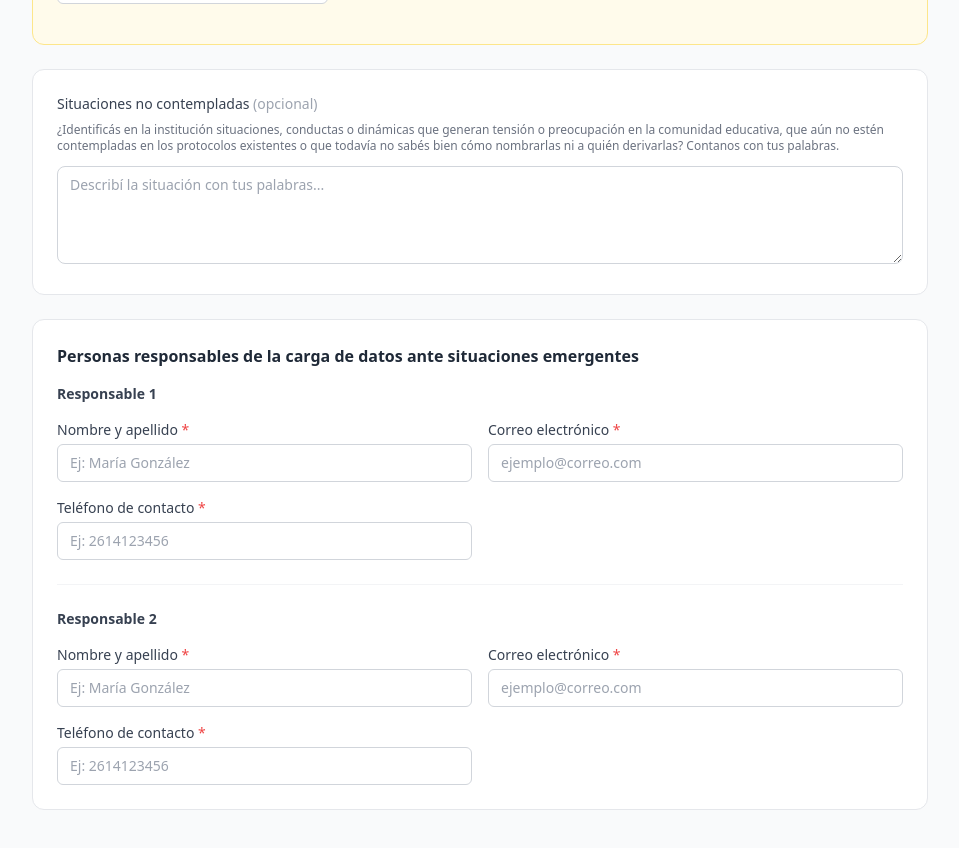
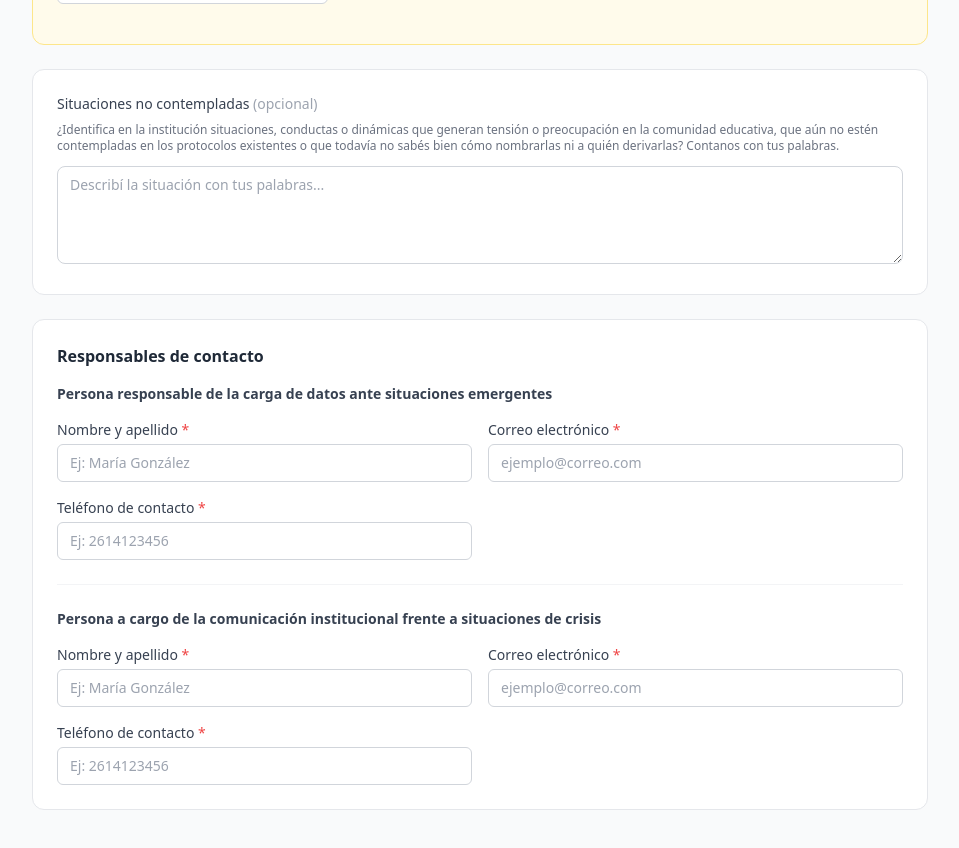
Before and after one commit to JeronimoCortez/formularios-relevamiento-dae, a Next.js app: page /adultos-form in a window 1280 px wide. Shown: the part 1920-2768 px from the top of the page, without its empty margins (160-1119 px from the left). Built offline with nearby package versions, Linux system fonts and the light colour scheme.

Commit message:
Modifica encabezados y nombres de responsables

```diff
--- a/app/adultos-form/page.tsx
+++ b/app/adultos-form/page.tsx
@@ -111,7 +111,7 @@ export default function FormularioAdultos() {
                 <span className="text-gray-400 font-normal">(opcional)</span>
               </label>
               <p className="text-xs text-gray-500 mb-3">
-                ¿Identificás en la institución situaciones, conductas o
+                ¿Identifica en la institución situaciones, conductas o
                 dinámicas que generan tensión o preocupación en la comunidad
                 educativa, que aún no estén contempladas en los protocolos
                 existentes o que todavía no sabés bien cómo nombrarlas ni a
--- a/app/components/ResponsableContacto.tsx
+++ b/app/components/ResponsableContacto.tsx
@@ -2,6 +2,11 @@
 import { useFormContext } from "react-hook-form";
 
 type ResponsableField = "responsable1" | "responsable2";
+
+const LABELS: Record<1 | 2, string> = {
+  1: "Persona responsable de la carga de datos ante situaciones emergentes",
+  2: "Persona a cargo de la comunicación institucional frente a situaciones de crisis",
+};
 
 function ResponsableBlock({ index }: { index: 1 | 2 }) {
   const field: ResponsableField = `responsable${index}`;
@@ -15,7 +20,7 @@ function ResponsableBlock({ index }: { index: 1 | 2 }) {
   return (
     <div className="space-y-4">
       <h4 className="text-sm font-semibold text-gray-700">
-        Responsable {index}
+        {LABELS[index]}
       </h4>
 
       <div className="grid grid-cols-1 md:grid-cols-2 gap-4">
@@ -87,7 +92,7 @@ export function ResponsablesContacto() {
   return (
     <section className="bg-white border border-gray-200 rounded-xl p-6 mb-6">
       <h3 className="text-base font-semibold text-gray-800 mb-4">
-        Personas responsables de la carga de datos ante situaciones emergentes
+        Responsables de contacto
       </h3>
 
       <div className="space-y-6">
--- a/app/primaria-form/page.tsx
+++ b/app/primaria-form/page.tsx
@@ -107,7 +107,7 @@ export default function FormularioPrimaria() {
                 <span className="text-gray-400 font-normal">(opcional)</span>
               </label>
               <p className="text-xs text-gray-500 mb-3">
-                ¿Identificás en la institución situaciones, conductas o
+                ¿Identifica en la institución situaciones, conductas o
                 dinámicas que generan tensión o preocupación en la
                 comunidad educativa, que aún no estén contempladas en los
                 protocolos existentes o que todavía no sabés bien cómo
--- a/app/secundaria-form/page.tsx
+++ b/app/secundaria-form/page.tsx
@@ -109,7 +109,7 @@ export default function FormularioSecundaria() {
                 <span className="text-gray-400 font-normal">(opcional)</span>
               </label>
               <p className="text-xs text-gray-500 mb-3">
-                ¿Identificás en la institución situaciones, conductas o
+                ¿Identifica en la institución situaciones, conductas o
                 dinámicas que generan tensión o preocupación en la
                 comunidad educativa, que aún no estén contempladas en los
                 protocolos existentes o que todavía no sabés bien cómo
--- a/googleSheets.ts
+++ b/googleSheets.ts
@@ -407,12 +407,12 @@ export function buildPrimariaSheetRow(data: FormDataPrimaria): Record<string, Ce
   row["Situaciones no contempladas en protocolos: Describí con tus palabras situaciones, conductas o dinámicas que generan tensión o preocupación en la comunidad educativa y que aún no sabés cómo nombrarlas o a quién derivarlas."] =
     data.situacionesNoContempladas ?? "";
 
-  row["Responsable 1: Nombre y apellido"] = data.responsable1.nombre;
-  row["Responsable 1: Correo electrónico"] = data.responsable1.correo;
-  row["Responsable 1: Teléfono de contacto"] = data.responsable1.telefono;
-  row["Responsable 2: Nombre y apellido"] = data.responsable2.nombre;
-  row["Responsable 2: Correo electrónico"] = data.responsable2.correo;
-  row["Responsable 2: Teléfono de contacto"] = data.responsable2.telefono;
+  row["Persona responsable de la carga de datos ante situaciones emergentes: Nombre y apellido"] = data.responsable1.nombre;
+  row["Persona responsable de la carga de datos ante situaciones emergentes: Correo electrónico"] = data.responsable1.correo;
+  row["Persona responsable de la carga de datos ante situaciones emergentes: Teléfono de contacto"] = data.responsable1.telefono;
+  row["Persona a cargo de la comunicación institucional frente a situaciones de crisis: Nombre y apellido"] = data.responsable2.nombre;
+  row["Persona a cargo de la comunicación institucional frente a situaciones de crisis: Correo electrónico"] = data.responsable2.correo;
+  row["Persona a cargo de la comunicación institucional frente a situaciones de crisis: Teléfono de contacto"] = data.responsable2.telefono;
 
   return row;
 }
@@ -509,13 +509,12 @@ export function buildRowSecundaria(data: FormDataSecundaria): Record<string, Cel
     data.situacionesRiesgo.otrosRiesgos;
   row["Situaciones no contempladas en protocolos: Describí con tus palabras situaciones, conductas o dinámicas que generan tensión o preocupación en la comunidad educativa y que aún no sabés cómo nombrarlas o a quién derivarlas."] =
     data.situacionesNoContempladas ?? "";
-
-  row["Responsable 1: Nombre y apellido"] = data.responsable1.nombre;
-  row["Responsable 1: Correo"] = data.responsable1.correo;
-  row["Responsable 1: Teléfono"] = data.responsable1.telefono;
-  row["Responsable 2: Nombre y apellido"] = data.responsable2.nombre;
-  row["Responsable 2: Correo"] = data.responsable2.correo;
-  row["Responsable 2: Teléfono"] = data.responsable2.telefono;
+  row["Persona responsable de la carga de datos ante situaciones emergentes: Nombre y apellido"] = data.responsable1.nombre;
+  row["Persona responsable de la carga de datos ante situaciones emergentes: Correo electrónico"] = data.responsable1.correo;
+  row["Persona responsable de la carga de datos ante situaciones emergentes: Teléfono de contacto"] = data.responsable1.telefono;
+  row["Persona a cargo de la comunicación institucional frente a situaciones de crisis: Nombre y apellido"] = data.responsable2.nombre;
+  row["Persona a cargo de la comunicación institucional frente a situaciones de crisis: Correo electrónico"] = data.responsable2.correo;
+  row["Persona a cargo de la comunicación institucional frente a situaciones de crisis: Teléfono de contacto"] = data.responsable2.telefono;
 
   return row;
 }
@@ -581,12 +580,11 @@ export function buildRowAdultos(data: FormDataAdultos): Record<string, CellValue
   row["Situaciones no contempladas en protocolos: Describí con tus palabras situaciones, conductas o dinámicas que generan tensión o preocupación en la comunidad educativa y que aún no sabés cómo nombrarlas o a quién derivarlas."] =
     data.situacionesNoContempladas ?? "";
 
-  row["Responsable 1: Nombre y apellido"] = data.responsable1.nombre;
-  row["Responsable 1: Correo electrónico"] = data.responsable1.correo;
-  row["Responsable 1: Teléfono de contacto"] = data.responsable1.telefono;
-  row["Responsable 2: Nombre y apellido"] = data.responsable2.nombre;
-  row["Responsable 2: Correo electrónico"] = data.responsable2.correo;
-  row["Responsable 2: Teléfono de contacto"] = data.responsable2.telefono;
-
+  row["Persona responsable de la carga de datos ante situaciones emergentes: Nombre y apellido"] = data.responsable1.nombre;
+  row["Persona responsable de la carga de datos ante situaciones emergentes: Correo electrónico"] = data.responsable1.correo;
+  row["Persona responsable de la carga de datos ante situaciones emergentes: Teléfono de contacto"] = data.responsable1.telefono;
+  row["Persona a cargo de la comunicación institucional frente a situaciones de crisis: Nombre y apellido"] = data.responsable2.nombre;
+  row["Persona a cargo de la comunicación institucional frente a situaciones de crisis: Correo electrónico"] = data.responsable2.correo;
+  row["Persona a cargo de la comunicación institucional frente a situaciones de crisis: Teléfono de contacto"] = data.responsable2.telefono;
   return row;
 }
```
